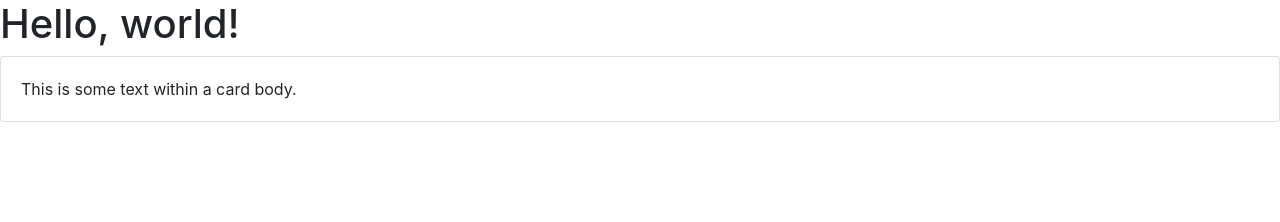
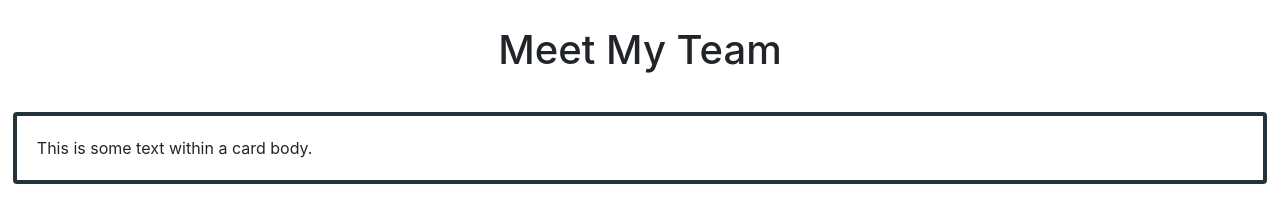
Before and after one commit to AlyssaRodri/team-profile-gen, a website: page dist/index.html in a window 1280 px wide. Drawn offline with nearby package versions, Linux system fonts and the light colour scheme.

Commit message:
staged css created.

```diff
--- a/dist/index.html
+++ b/dist/index.html
@@ -11,7 +11,7 @@
     <title>Profile Generator</title>
   </head>
   <body>
-    <h1>Hello, world!</h1>
+    <h1>Meet My Team </h1>
 
     <div class="card">
         <div class="card-body">
--- a/dist/style.css
+++ b/dist/style.css
@@ -0,0 +1,18 @@
+:root {
+    --bg-color: #eae0d5;
+    --txt-color: #0a0908;
+}
+
+h1 {
+    justify-content: center;
+    display: flex;
+    padding: 2%;
+}
+
+.card{
+    display: flex;
+    border: .25rem solid #22333b;
+    justify-content: space-between;
+    margin: 1%;
+    align-content: center;
+}
```
